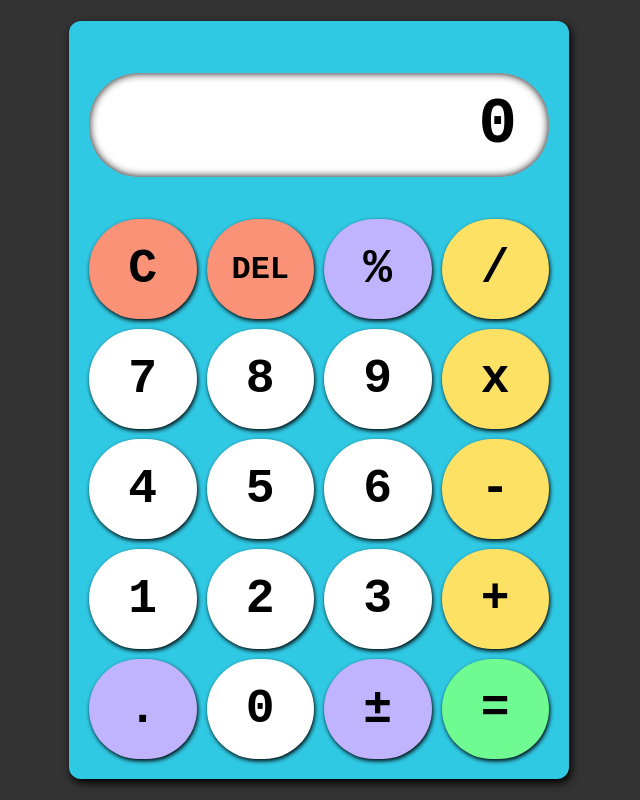
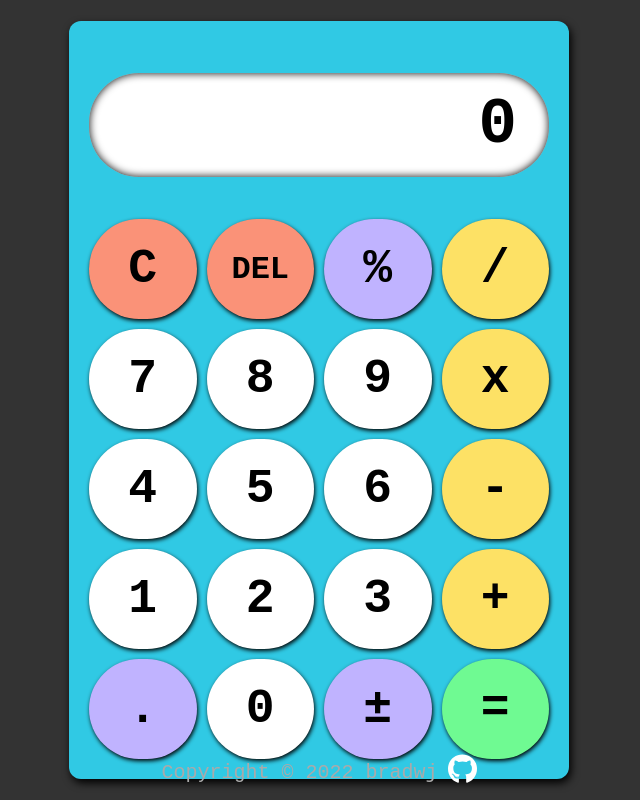
Before and after one commit to bradwj/calculator, a plain HTML site: page index.html in a window 1280 px wide. Shown: the whole page, without its empty margins (321-961 px from the left). Drawn offline with Linux system fonts and the light colour scheme.

Commit message:
Added footer

```diff
--- a/index.html
+++ b/index.html
@@ -33,5 +33,18 @@
         <button class="btn" data-type="equal" value="=">=</button>
     </div>
 
+    <footer class="footer">
+      <p>
+        Copyright ©
+        <script>
+          document.write(new Date().getFullYear())
+        </script>
+        bradwj
+      </p>
+      <a href="https://github.com/bradwj" target="_blank">
+        <img src="img/github-white.svg" height="30px">
+      </a>
+    </footer>
+
 </body>
 </html>
--- a/style.css
+++ b/style.css
@@ -82,3 +82,17 @@ body {
 .btn[data-type="plusminus"] {
     background-color: #c0b3ff;
 }
+
+.footer {
+  position: absolute;
+  bottom: 0;
+  left: 0;
+  display: flex;
+  align-items: center;
+  justify-content: center;
+  gap: 10px;
+  width: 100%;
+  padding: 10px;
+  font-size: 20px;
+  color: #aaa;
+}
```
Also changed, not shown: img/github-white.svg (added).
